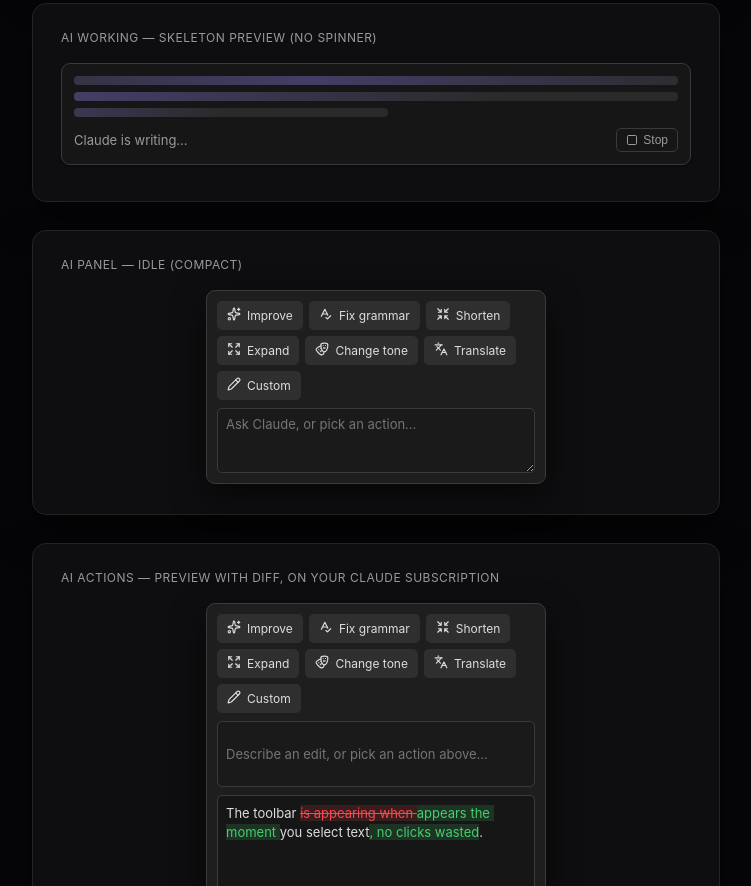
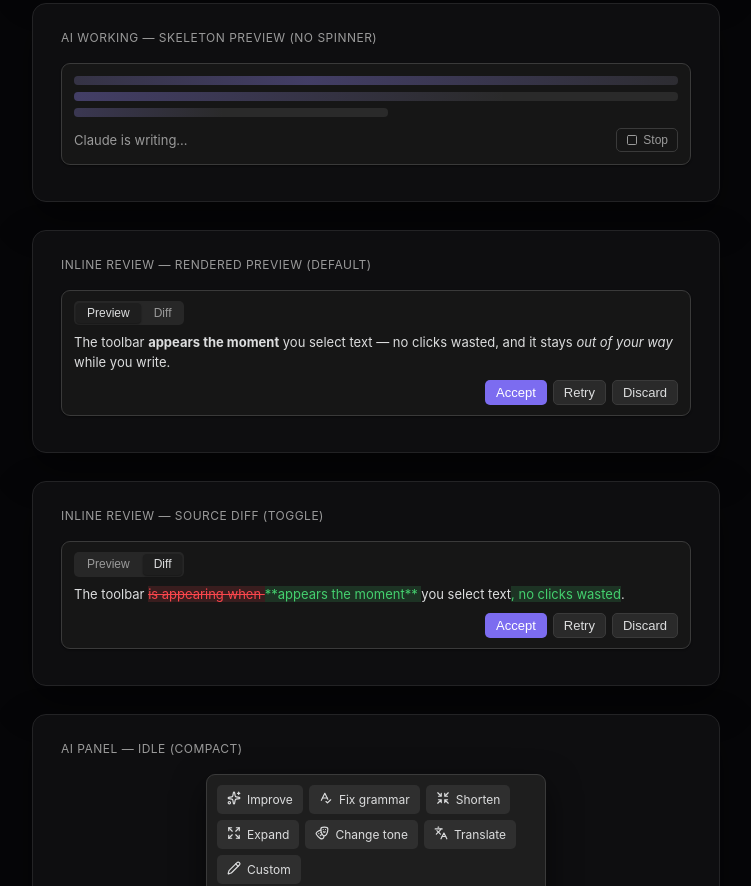
Before and after one commit to mariomile/obsidian-selection-toolbar, a website: page docs/preview.html in a window 1280 px wide. Shown: the part 523-1409 px from the top of the page, without its empty margins (4-755 px from the left). Drawn offline with nearby package versions, Linux system fonts and the light colour scheme.

Commit message:
Inline review: rendered markdown + diff toggle, hide toolbar
Three fixes to the inline AI edit: (1) the review card now renders the suggestion as formatted markdown by default (bold/italic/headings, not raw ** source), with a Preview/Diff segmented toggle to flip to the word-level source diff on demand (default follows the 'Show diff' setting); (2) when the suggestion is identical to the original it shows an explicit 'No changes suggested' state instead of an empty, broken-looking diff; (3) the floating formatting toolbar now hides whenever an inline edit is active — it was only checking the AI panel, not the CM6 inline widget. MarkdownRenderer needs the App + a Component, so inlineExtension now takes (app, plugin).

Co-Authored-By: Claude Opus 4.8 (1M context) <noreply@anthropic.com>

```diff
--- a/docs/preview.html
+++ b/docs/preview.html
@@ -172,6 +172,46 @@
     </div>
   </div>
 
+  <!-- Shot 1e: inline review — rendered preview -->
+  <div class="card" id="shot-review-preview">
+    <p class="caption">Inline review — rendered preview (default)</p>
+    <div class="sk-inline sk-inline-review">
+      <div class="sk-inline-head">
+        <div class="sk-inline-toggle">
+          <button class="sk-inline-tab is-active">Preview</button>
+          <button class="sk-inline-tab">Diff</button>
+        </div>
+      </div>
+      <div class="sk-inline-rendered">
+        <p>The toolbar <strong>appears the moment</strong> you select text — no clicks wasted, and it stays <em>out of your way</em> while you write.</p>
+      </div>
+      <div class="sk-inline-bar">
+        <button class="selection-ai-btn mod-cta">Accept</button>
+        <button class="selection-ai-btn">Retry</button>
+        <button class="selection-ai-btn">Discard</button>
+      </div>
+    </div>
+  </div>
+
+  <!-- Shot 1f: inline review — source diff -->
+  <div class="card" id="shot-review-diff">
+    <p class="caption">Inline review — source diff (toggle)</p>
+    <div class="sk-inline sk-inline-review">
+      <div class="sk-inline-head">
+        <div class="sk-inline-toggle">
+          <button class="sk-inline-tab">Preview</button>
+          <button class="sk-inline-tab is-active">Diff</button>
+        </div>
+      </div>
+      <div class="sk-inline-diff"><span>The toolbar </span><span class="selection-ai-del">is appearing when </span><span class="selection-ai-add">**appears the moment** </span><span>you select text</span><span class="selection-ai-add">, no clicks wasted</span><span>.</span></div>
+      <div class="sk-inline-bar">
+        <button class="selection-ai-btn mod-cta">Accept</button>
+        <button class="selection-ai-btn">Retry</button>
+        <button class="selection-ai-btn">Discard</button>
+      </div>
+    </div>
+  </div>
+
   <!-- Shot 1d: AI panel idle (compact) -->
   <div class="card" id="shot-idle">
     <p class="caption">AI panel — idle (compact)</p>
--- a/styles.css
+++ b/styles.css
@@ -446,6 +446,66 @@
   margin-left: 1px;
 }
 
+/* Review header: a Preview/Diff segmented toggle, or a "no changes" note. */
+.sk-inline-head {
+  display: flex;
+  align-items: center;
+}
+
+.sk-inline-toggle {
+  display: inline-flex;
+  gap: 2px;
+  padding: 2px;
+  background: var(--background-modifier-hover);
+  border-radius: var(--radius-s);
+}
+
+.sk-inline-tab {
+  font-size: var(--font-ui-smaller);
+  line-height: 1.4;
+  padding: 2px 11px;
+  border: none;
+  border-radius: calc(var(--radius-s) - 1px);
+  background: transparent;
+  color: var(--text-muted);
+  cursor: pointer;
+  transition: background-color 120ms ease, color 120ms ease;
+}
+
+.sk-inline-tab:hover {
+  color: var(--text-normal);
+}
+
+.sk-inline-tab.is-active {
+  background: var(--background-primary);
+  color: var(--text-normal);
+  box-shadow: var(--shadow-s);
+}
+
+.sk-inline-nochange {
+  font-size: var(--font-ui-smaller);
+  color: var(--text-muted);
+}
+
+/* Rendered-markdown preview of the suggestion — bold/italic/headings show as
+   formatted text, not raw `**` source. */
+.sk-inline-rendered {
+  line-height: 1.5;
+  color: var(--text-normal);
+}
+
+.sk-inline-rendered > :first-child {
+  margin-top: 0;
+}
+
+.sk-inline-rendered > :last-child {
+  margin-bottom: 0;
+}
+
+.sk-inline-rendered p {
+  margin: 0 0 0.4em;
+}
+
 .sk-inline-bar {
   display: flex;
   flex-wrap: wrap;
```
Also changed, not shown: src/ai/inline.ts (+59 -10 lines), src/main.ts (+17 -2 lines).
